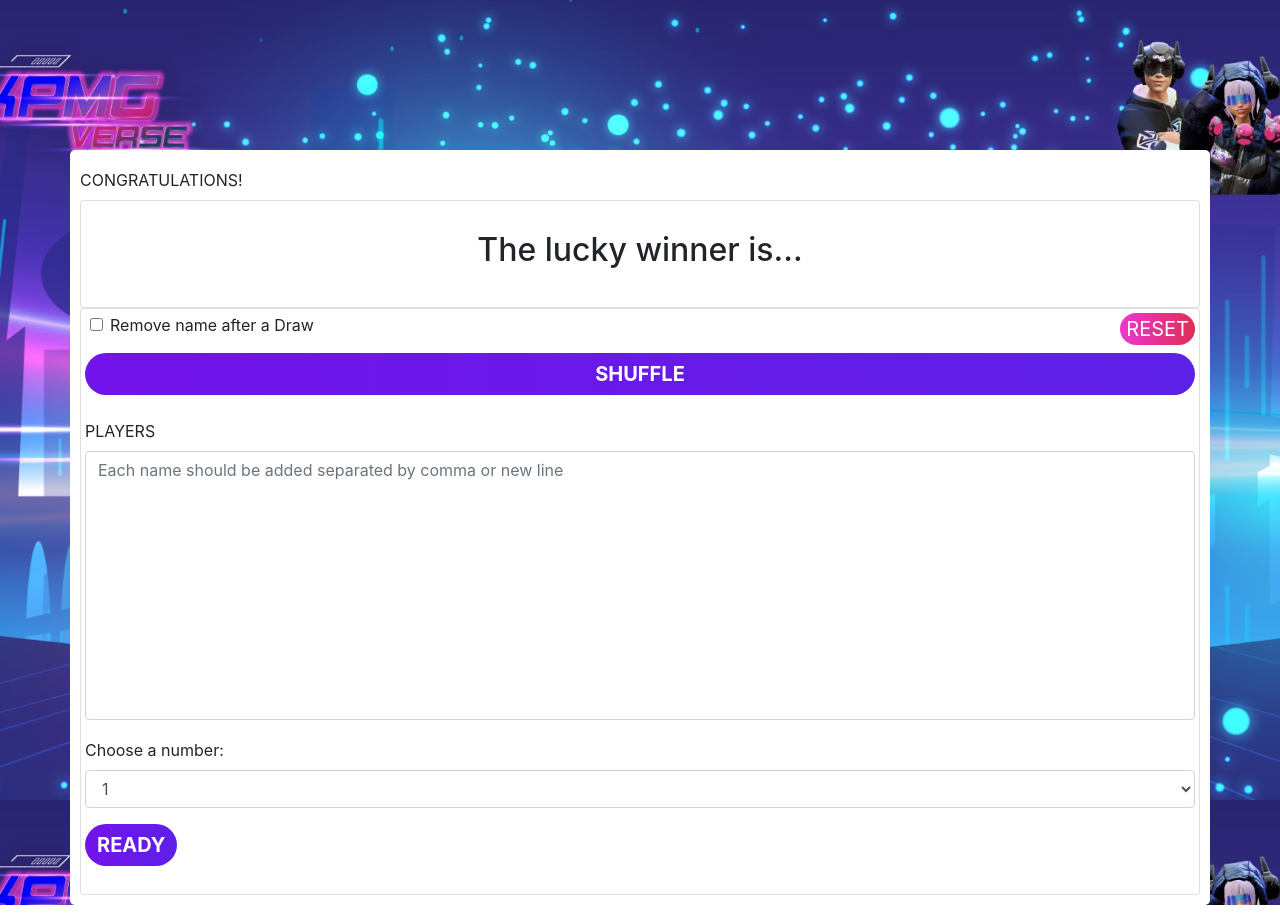
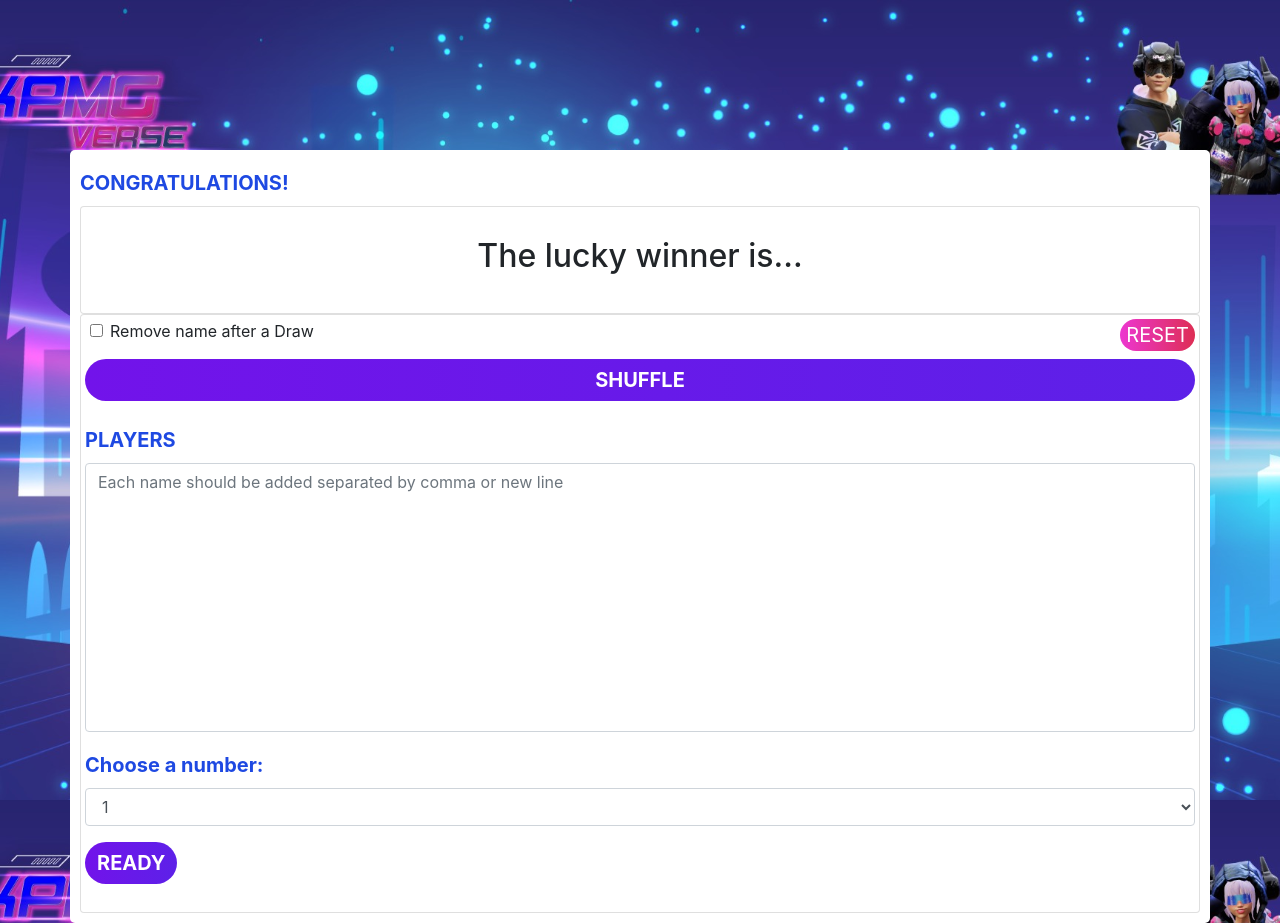
Before and after one commit to thanyapat-w/LuckyDraw, a plain HTML site: page index.html in a window 1280 px wide. Drawn offline with nearby package versions, Linux system fonts and the light colour scheme; some packages are replaced by stand-ins of ours; a script that the page names is missing.

Commit message:
Update style.css

```diff
--- a/style.css
+++ b/style.css
@@ -14,8 +14,14 @@ body {
     width: 10%;
     height: 10%;
 }
+.mt-2 {
+    font-size: 20px;
+    color:rgba(30,73,226,1);
+    font-weight: bold;
+}
 .container {
     margin-top: 150px;
+    width: 100%;
     background: #fff;
     border-radius: 5px;
     padding: 10px;
@@ -52,6 +58,7 @@ textarea {
 }
 .display{
     padding: 30px;
+    font-size: 50px;
 }
 input[type=checkbox] {
     filter: hue-rotate(240deg) ;
```
